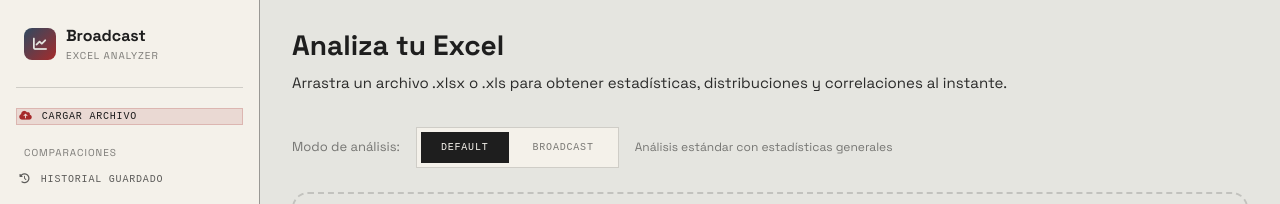
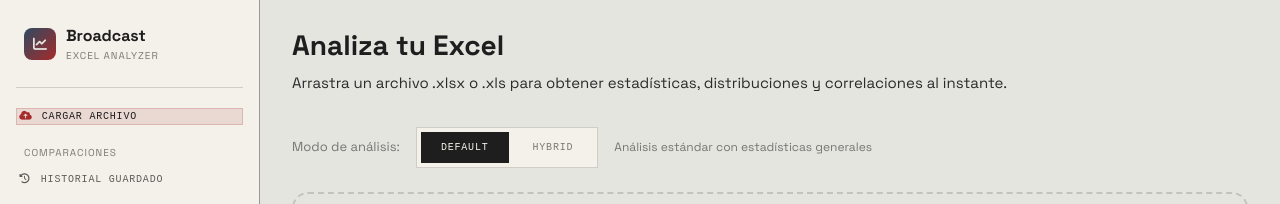
Before and after one commit to williammr1370/dataexcel, a plain HTML site: page index.html in a window 1280 px wide. Shown: the top 204 px of the page. Drawn offline with nearby package versions, Linux system fonts and the light colour scheme.

Commit message:
Update index.html

```diff
--- a/index.html
+++ b/index.html
@@ -104,7 +104,7 @@
         <span style="font-size:13px; color:var(--text-muted);">Modo de análisis:</span>
         <div class="mode-selector">
           <button class="mode-option active" data-mode="default" onclick="setMode('default')">Default</button>
-          <button class="mode-option" data-mode="broadcast" onclick="setMode('broadcast')">Broadcast</button>
+          <button class="mode-option" data-mode="broadcast" onclick="setMode('broadcast')">Hybrid</button>
         </div>
         <span id="mode-description" style="font-size:12px; color:var(--text-muted);">Análisis estándar con estadísticas generales</span>
       </div>
```
